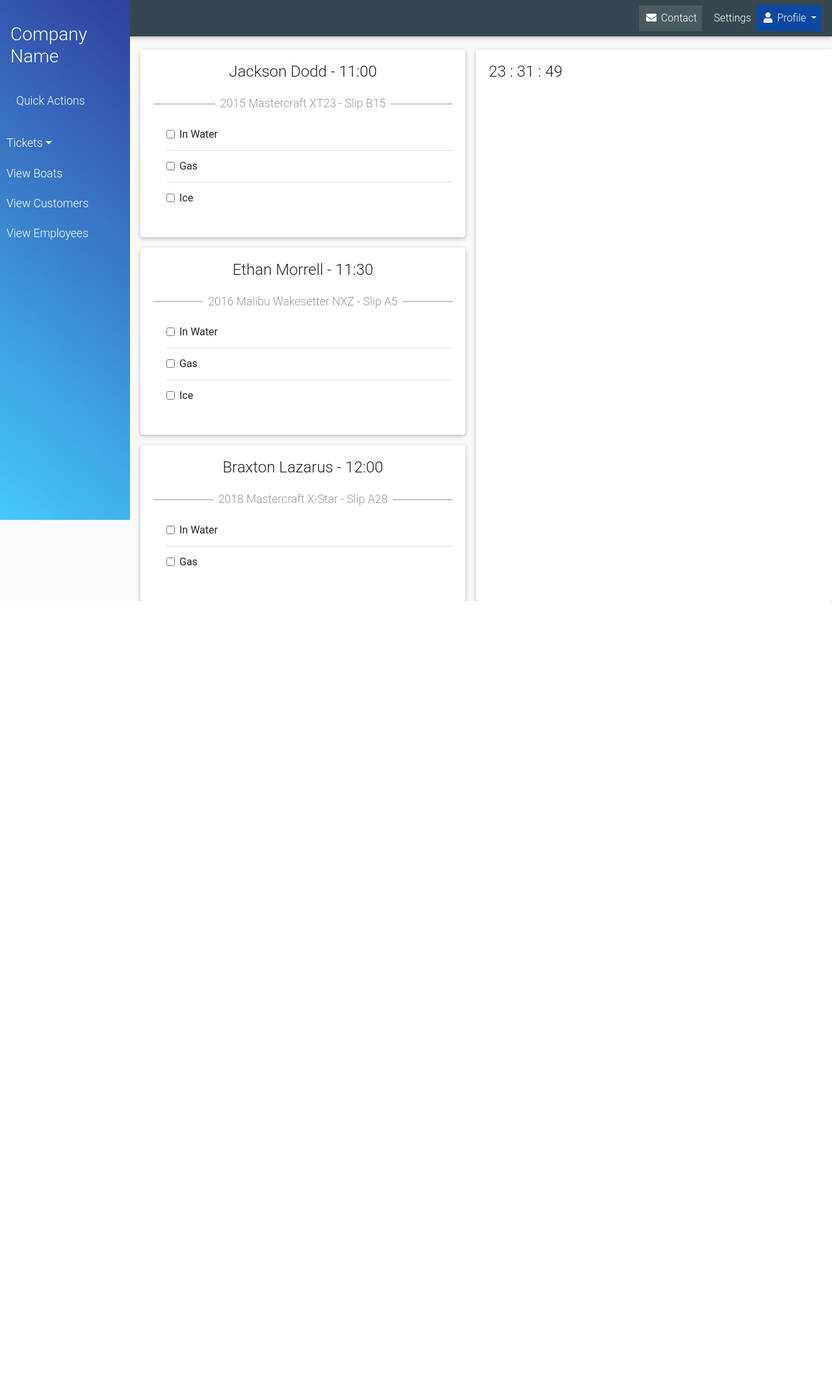
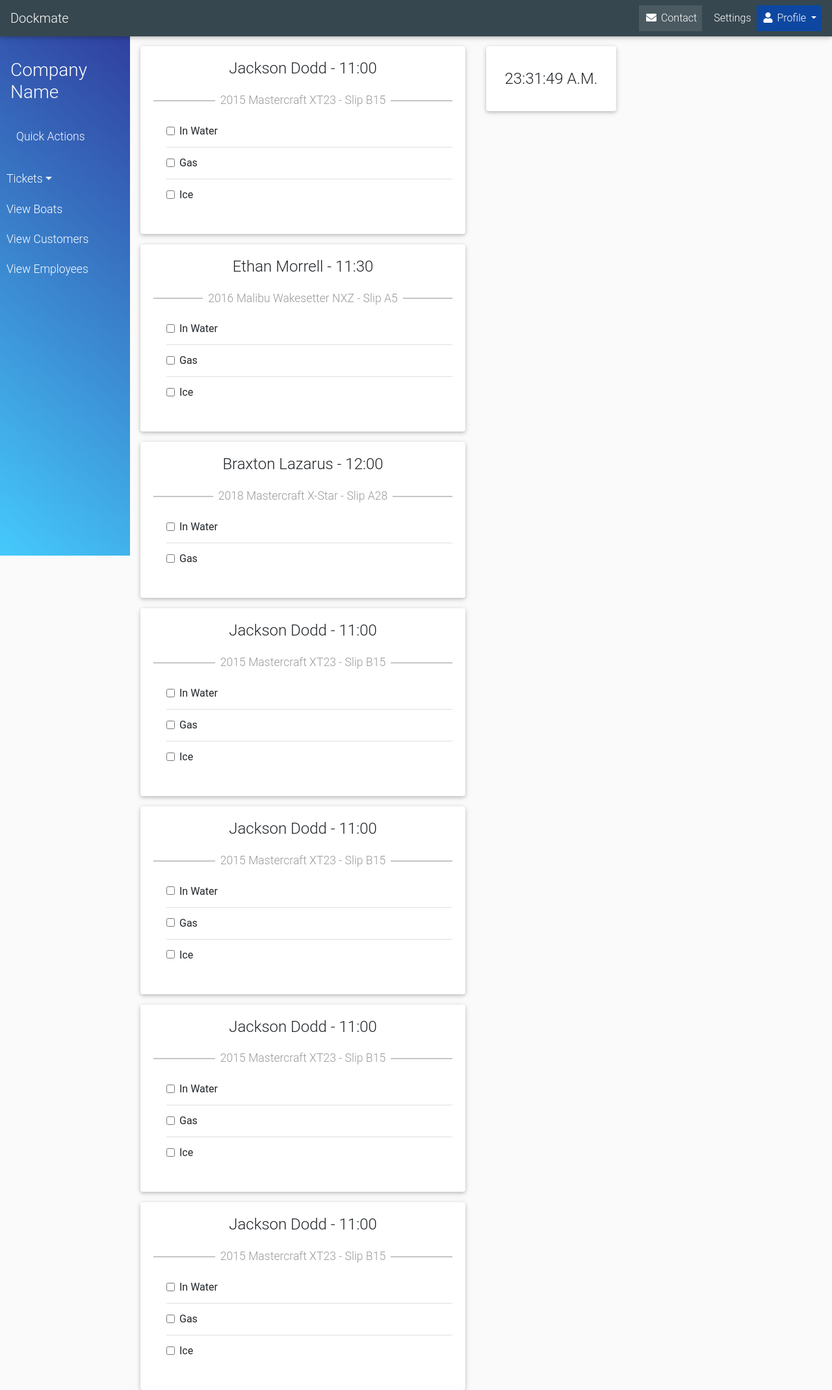
Before and after one commit to connorgannaway/dockmate, a Django app: page / in a window 1280 px wide. Shown: the whole page at 65% size. Before the commit the page ends 925 px from the top, so only its background shows below. Run offline with Django 3.2, Linux system fonts and the light colour scheme; some libraries are stand-ins or nearby versions.

Commit message:
standard time + styling

```diff
--- a/static/main.css
+++ b/static/main.css
@@ -1,6 +1,7 @@
 .wrapper{
     width: 100%;
     display: flex;
+    margin-top: 55px;
 }
 
 #content{
@@ -9,18 +10,21 @@
 }
 #sidebar{
     width: 200px;
-    position: absolute;
-    top: 0;
+    position: fixed;
+    top: 55px;
     left: 0;
     height: 100%;
     z-index: 999;
     color: #fff;
 }
 
-#timeBlock{
-    width: 500px;
-    margin-right: 50px;
-    left: 70%;
+#info {
+
+}
+
+#timecard{
+    width: 200px;
+    height: 100px;
 }
 
 .timed-ticket{
--- a/static/main.js
+++ b/static/main.js
@@ -3,17 +3,21 @@ function getTime() {
     var hours = today.getHours();
     var minutes = today.getMinutes();
     var seconds = today.getSeconds();
-
     minutes = checkTime(minutes);
     seconds = checkTime(seconds);
-    document.getElementById('time').innerHTML =
-    hours + " : " + minutes + " : " + seconds;
+
+    var militaryTime = hours + ":" + minutes + ":" + seconds;
+    document.getElementById('time').innerHTML = toStandardTime(militaryTime);
 
     var timeout = setTimeout(getTime, 500);
-
 }
 
 function checkTime(i){
     if (i < 10) {i = "0" + i}
     return i;
 }
+
+function toStandardTime(militaryTime) {
+    militaryTime = militaryTime.split(':');
+    return (militaryTime[0].charAt(0) == 1 && militaryTime[0].charAt(1) > 2) ? (militaryTime[0] - 12) + ':' + militaryTime[1] + ':' + militaryTime[2] + ' P.M.' : militaryTime.join(':') + ' A.M.';
+}
--- a/tickets/templates/tickets/base.html
+++ b/tickets/templates/tickets/base.html
@@ -22,8 +22,8 @@
 <body onload="getTime()">
     <!--Navbar-->
     <section id="navbar">
-      <nav class="mb-1 navbar navbar-expand-lg navbar-dark special-color">
-        <a class="navbar-brand" href="#">Navbar</a>
+      <nav class="mb-1 navbar navbar-expand-lg navbar-dark fixed-top special-color">
+        <a class="navbar-brand" href="#">Dockmate</a>
         <button class="navbar-toggler" type="button" data-toggle="collapse" data-target="#navbarSupportedContent-4" aria-controls="navbarSupportedContent-4" aria-expanded="false" aria-label="Toggle navigation">
           <span class="navbar-toggler-icon"></span>
         </button>
@@ -91,8 +91,10 @@
               {% block content %}{% endblock %}
           </div>
 
-          <div class="card card-body mt-3">
-            <h4 class="card-title" id="time"></h4>
+          <div id="info" class="ml-3 mr-3">
+            <div class="card card-body mt-3 justify-content-center" id="timecard">
+              <h4 class="card-title text-center mb-0" id="time"></h4>
+            </div>
           </div>
 
         </div>
--- a/tickets/views.py
+++ b/tickets/views.py
@@ -112,6 +112,82 @@ timedTickets = [
             'In Water',
             'Gas',
         ]
+    },
+    {
+        'id':'0001',
+        'customer':'Jackson Dodd',
+        'boat':{
+            'manufacturer':'Mastercraft',
+            'model':'XT23',
+            'year':'2015',
+            'slip':'B15'
+        },
+        'timePlaced':'10:30',
+        'timeOut':'11:00',
+        'date':'July 21, 2020',
+        'items': [
+            'In Water',
+            'Gas',
+            'Ice'
+
+        ]
+    },
+    {
+        'id':'0001',
+        'customer':'Jackson Dodd',
+        'boat':{
+            'manufacturer':'Mastercraft',
+            'model':'XT23',
+            'year':'2015',
+            'slip':'B15'
+        },
+        'timePlaced':'10:30',
+        'timeOut':'11:00',
+        'date':'July 21, 2020',
+        'items': [
+            'In Water',
+            'Gas',
+            'Ice'
+
+        ]
+    },
+    {
+        'id':'0001',
+        'customer':'Jackson Dodd',
+        'boat':{
+            'manufacturer':'Mastercraft',
+            'model':'XT23',
+            'year':'2015',
+            'slip':'B15'
+        },
+        'timePlaced':'10:30',
+        'timeOut':'11:00',
+        'date':'July 21, 2020',
+        'items': [
+            'In Water',
+            'Gas',
+            'Ice'
+
+        ]
+    },
+    {
+        'id':'0001',
+        'customer':'Jackson Dodd',
+        'boat':{
+            'manufacturer':'Mastercraft',
+            'model':'XT23',
+            'year':'2015',
+            'slip':'B15'
+        },
+        'timePlaced':'10:30',
+        'timeOut':'11:00',
+        'date':'July 21, 2020',
+        'items': [
+            'In Water',
+            'Gas',
+            'Ice'
+
+        ]
     }
 ]
 
```
